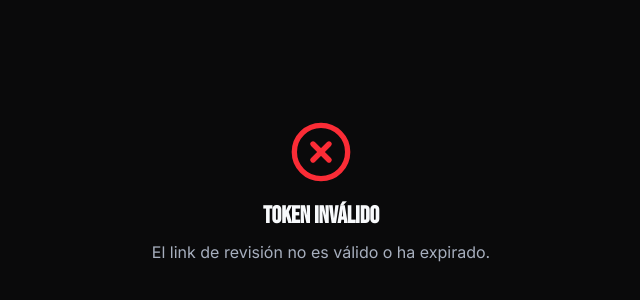
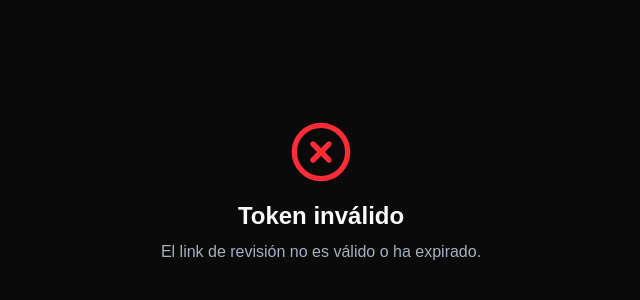
Before and after one commit to JeyLabbb/gymratia, a Next.js app: page /admin/review-trainer in a window 1280 px wide. Shown: the part 208-508 px from the top of the page, without its empty margins (319-959 px from the left). Built offline with nearby package versions, Linux system fonts and the light colour scheme; no server answers; a web font is replaced by a local one.

Commit message:
fix: useSearchParams Suspense (admin, auth, trainers, chat), local fonts, build --webpack

```diff
--- a/package.json
+++ b/package.json
@@ -4,11 +4,13 @@
   "private": true,
   "scripts": {
     "dev": "next dev",
-    "build": "next build",
+    "build": "next build --webpack",
     "start": "next start",
     "lint": "eslint"
   },
   "dependencies": {
+    "@fontsource/bebas-neue": "^5.2.7",
+    "@fontsource/inter": "^5.2.8",
     "@supabase/supabase-js": "^2.80.0",
     "class-variance-authority": "^0.7.1",
     "clsx": "^2.1.1",
--- a/src/app/admin/review-trainer/page.tsx
+++ b/src/app/admin/review-trainer/page.tsx
@@ -1,10 +1,10 @@
 'use client'
 
-import { useState, useEffect } from 'react'
+import { useState, Suspense } from 'react'
 import { useSearchParams } from 'next/navigation'
 import { CheckCircle2, XCircle, Loader2 } from 'lucide-react'
 
-export default function ReviewTrainerPage() {
+function ReviewTrainerContent() {
   const searchParams = useSearchParams()
   const token = searchParams.get('token')
   const [loading, setLoading] = useState(false)
@@ -126,3 +126,17 @@ export default function ReviewTrainerPage() {
     </div>
   )
 }
+
+export default function ReviewTrainerPage() {
+  return (
+    <Suspense
+      fallback={
+        <div className="min-h-screen bg-[#0A0A0B] flex items-center justify-center">
+          <Loader2 className="w-8 h-8 animate-spin text-[#FF2D2D]" />
+        </div>
+      }
+    >
+      <ReviewTrainerContent />
+    </Suspense>
+  )
+}
--- a/src/app/auth/callback/page.tsx
+++ b/src/app/auth/callback/page.tsx
@@ -1,10 +1,10 @@
 'use client'
 
-import { useEffect } from 'react'
+import { useEffect, Suspense } from 'react'
 import { useRouter, useSearchParams } from 'next/navigation'
 import { supabase } from '@/lib/supabase'
 
-export default function CallbackPage() {
+function CallbackContent() {
   const router = useRouter()
   const searchParams = useSearchParams()
 
@@ -113,3 +113,17 @@ export default function CallbackPage() {
     </div>
   )
 }
+
+export default function CallbackPage() {
+  return (
+    <Suspense
+      fallback={
+        <div className="min-h-screen bg-[#0A0A0B] flex items-center justify-center">
+          <div className="text-[#F8FAFC]">Completando inicio de sesión...</div>
+        </div>
+      }
+    >
+      <CallbackContent />
+    </Suspense>
+  )
+}
--- a/src/app/auth/login/page.tsx
+++ b/src/app/auth/login/page.tsx
@@ -1,12 +1,12 @@
 'use client'
 
-import { useState, useEffect } from 'react'
+import { useState, useEffect, Suspense } from 'react'
 import { useRouter, useSearchParams } from 'next/navigation'
 import { useAuth } from '@/app/_components/AuthProvider'
 import { supabase } from '@/lib/supabase'
 import Link from 'next/link'
 
-export default function LoginPage() {
+function LoginContent() {
   const [isSignUp, setIsSignUp] = useState(false)
   const [email, setEmail] = useState('')
   const [password, setPassword] = useState('')
@@ -316,3 +316,11 @@ export default function LoginPage() {
     </div>
   )
 }
+
+export default function LoginPage() {
+  return (
+    <Suspense fallback={<div className="min-h-screen bg-[#0A0A0B] flex items-center justify-center"><div className="text-[#F8FAFC]">Cargando...</div></div>}>
+      <LoginContent />
+    </Suspense>
+  )
+}
--- a/src/app/dashboard/chat/[slug]/page.tsx
+++ b/src/app/dashboard/chat/[slug]/page.tsx
@@ -2,13 +2,13 @@
 
 import { useSearchParams } from 'next/navigation'
 import { useRouter } from 'next/navigation'
-import { useEffect, use } from 'react'
+import { useEffect, use, Suspense } from 'react'
 import { useAuth } from '@/app/_components/AuthProvider'
 import { ChatGPTStyleChat } from '@/app/_components/ChatGPTStyleChat'
 import { DashboardLayout } from '@/app/_components/DashboardLayout'
 import { LoadingScreen } from '@/app/_components/LoadingScreen'
 
-export default function ChatPage({ params }: { params: Promise<{ slug: string }> }) {
+function ChatPageContent({ params }: { params: Promise<{ slug: string }> }) {
   const { user, loading } = useAuth()
   const router = useRouter()
   const searchParams = useSearchParams()
@@ -52,3 +52,11 @@ export default function ChatPage({ params }: { params: Promise<{ slug: string }>
     </DashboardLayout>
   )
 }
+
+export default function ChatPage({ params }: { params: Promise<{ slug: string }> }) {
+  return (
+    <Suspense fallback={<LoadingScreen />}>
+      <ChatPageContent params={params} />
+    </Suspense>
+  )
+}
--- a/src/app/layout.tsx
+++ b/src/app/layout.tsx
@@ -1,22 +1,24 @@
 import type { Metadata } from "next";
-import { Bebas_Neue, Inter } from "next/font/google";
+import localFont from "next/font/local";
 import "./globals.css";
 import { AuthProvider } from "./_components/AuthProvider";
 import { TrainerNotificationsProvider } from "./_components/TrainerNotificationsProvider";
 
-const bebasNeue = Bebas_Neue({
+const bebasNeue = localFont({
+  src: "../../node_modules/@fontsource/bebas-neue/files/bebas-neue-latin-400-normal.woff2",
   variable: "--font-bebas",
+  display: "swap",
   weight: "400",
-  subsets: ["latin"],
-  display: "swap",
-  fallback: ["Arial", "sans-serif"],
 });
 
-const inter = Inter({
+const inter = localFont({
+  src: [
+    { path: "../../node_modules/@fontsource/inter/files/inter-latin-400-normal.woff2", weight: "400", style: "normal" },
+    { path: "../../node_modules/@fontsource/inter/files/inter-latin-600-normal.woff2", weight: "600", style: "normal" },
+    { path: "../../node_modules/@fontsource/inter/files/inter-latin-700-normal.woff2", weight: "700", style: "normal" },
+  ],
   variable: "--font-inter",
-  subsets: ["latin"],
   display: "swap",
-  fallback: ["system-ui", "Arial", "sans-serif"],
 });
 
 export const metadata: Metadata = {
--- a/src/app/trainers/onboarding/page.tsx
+++ b/src/app/trainers/onboarding/page.tsx
@@ -1,6 +1,6 @@
 'use client'
 
-import { useState, useEffect } from 'react'
+import { useState, useEffect, Suspense } from 'react'
 import { useRouter, useSearchParams } from 'next/navigation'
 import { useAuth } from '@/app/_components/AuthProvider'
 import { supabase } from '@/lib/supabase'
@@ -28,7 +28,7 @@ type DietTemplate = {
   daily_fats_g: number
 }
 
-export default function TrainerOnboardingPage() {
+function TrainerOnboardingContent() {
   const router = useRouter()
   const searchParams = useSearchParams()
   const trainerId = searchParams.get('trainerId')
@@ -603,3 +603,11 @@ function DietCreationStep({
     </div>
   )
 }
+
+export default function TrainerOnboardingPage() {
+  return (
+    <Suspense fallback={<div className="min-h-screen bg-[#0A0A0B] flex items-center justify-center"><div className="text-[#F8FAFC]">Cargando...</div></div>}>
+      <TrainerOnboardingContent />
+    </Suspense>
+  )
+}
--- a/src/app/trainers/register/page.tsx
+++ b/src/app/trainers/register/page.tsx
@@ -1,6 +1,6 @@
 'use client'
 
-import { useState, useEffect } from 'react'
+import { useState, useEffect, Suspense } from 'react'
 import { useRouter, useSearchParams } from 'next/navigation'
 import { useAuth } from '@/app/_components/AuthProvider'
 import { supabase } from '@/lib/supabase'
@@ -18,7 +18,7 @@ type Certificate = {
   fileName: string | null
 }
 
-export default function TrainerRegisterPage() {
+function TrainerRegisterContent() {
   const router = useRouter()
   const searchParams = useSearchParams()
   const initialStep = searchParams.get('step') === '2' ? 2 : 1
@@ -758,3 +758,11 @@ export default function TrainerRegisterPage() {
     </div>
   )
 }
+
+export default function TrainerRegisterPage() {
+  return (
+    <Suspense fallback={<div className="min-h-screen bg-[#0A0A0B] flex items-center justify-center"><div className="text-[#F8FAFC]">Cargando...</div></div>}>
+      <TrainerRegisterContent />
+    </Suspense>
+  )
+}
```
Also changed, not shown: 1 other file (tests, documents, lock files or other folders).
